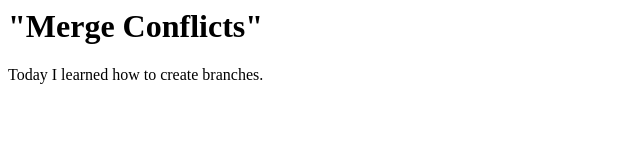
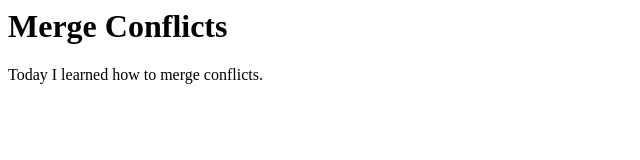
Before and after one commit to colleeno/merge-conflicts, a plain HTML site: page index.html in a window 1280 px wide. Shown: the whole page, without its empty margins (0-640 px from the left). Drawn offline with Linux system fonts and the light colour scheme.

Commit message:
edited html

```diff
--- a/index.html
+++ b/index.html
@@ -1,6 +1,6 @@
 <h1>
-  "Merge Conflicts"
+  Merge Conflicts
 </h1>
 <p>
-  Today I learned how to create branches.
+  Today I learned how to merge conflicts.
 </p>
```
